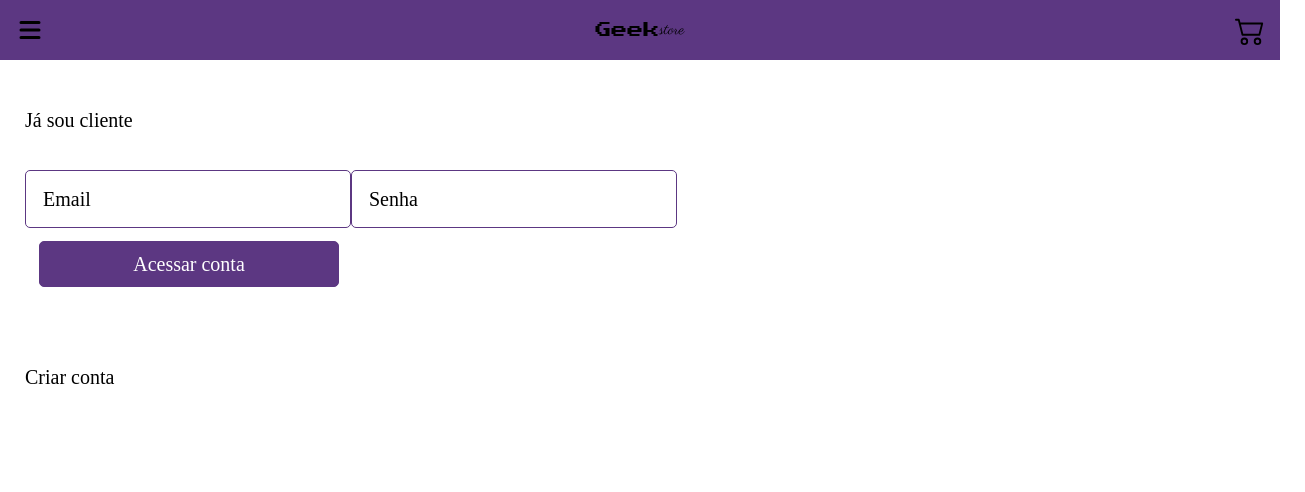
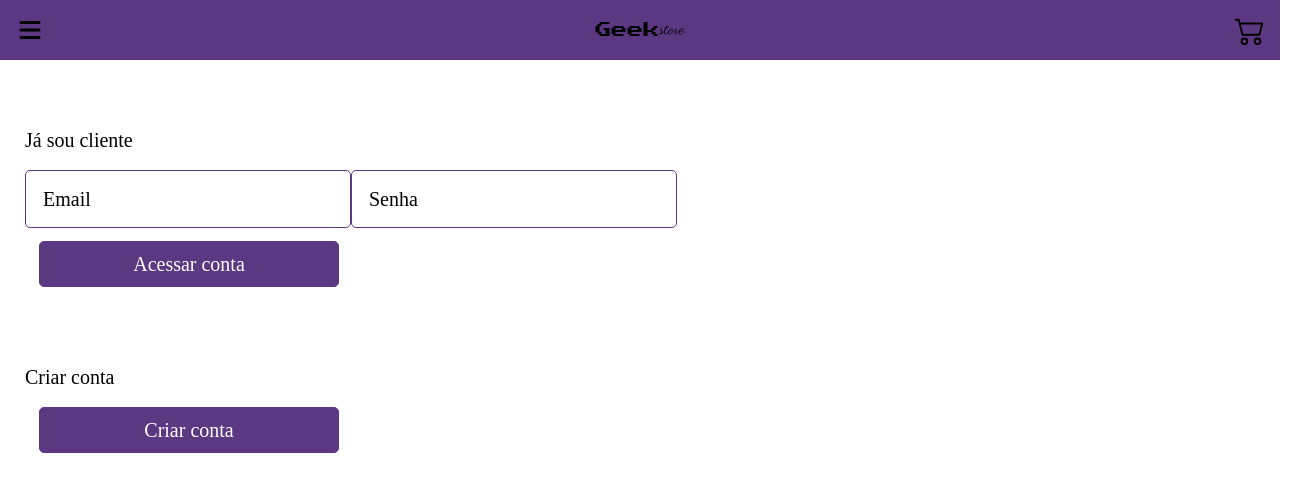
Before and after one commit to victorHL99/projeto14-boot-store-front, a React (Create React App) app: page /login in a window 1280 px wide. Shown: the top 492 px of the page, 1305 px wide, since content can reach past the window. Built offline with nearby package versions, Linux system fonts and the light colour scheme.

Commit message:
Parte front de login funcionando

```diff
--- a/src/components/Login.js
+++ b/src/components/Login.js
@@ -1,15 +1,16 @@
 import { useState } from 'react';
+import { Link } from 'react-router-dom';
 
 import styled from 'styled-components';
 
 import Header from './Header';
-/* import api from '.././api/api.js'; */
+import api from '.././components/api/api.js';
 
 function Login (){
     const [email, setEmail] = useState("");
     const [password, setPassword] = useState("");
 
-    /* async function handleSubmitLogin(e){
+    async function tryLogin(e){
         e.preventDefault();
 
         try {
@@ -18,30 +19,30 @@ function Login (){
                 password
             });
 
+            console.log(email, password);
+
 
 
         } catch (error) {
+            console.log(email, password);
+        }
 
     }
-
-    } */
 
     return (
         <>
             <Header/>
             <Main>
-                <TitleClient>Já sou cliente</TitleClient>
-                <form>
-                    {/* EMAIL */}
+                <p className='user'>Já sou cliente</p>
+                <form onSubmit={tryLogin}>
                     <Input type="text" value={email} placeholder="Email" onChange={(e)=>setEmail(e.target.value)}/>
+                    <Input type="password" value={password} placeholder="Senha" onChange={(e)=>setPassword(e.target.value)}/>
+                    <Button type="submit" ><p>Acessar conta</p></Button>
+                </form>
+                <p className='newUser'>Criar conta</p>
 
-                    {/* SENHA */}
-                    <Input type="text" value={password} placeholder="Senha" onChange={(e)=>setPassword(e.target.value)}/>
+                <Navegate to='cadastro'><ButtonRegister><p>Criar conta</p></ButtonRegister></Navegate>
 
-                    {/* BOTÃO ACESSAR CONTA */}
-                    <Button type="submit" /* onClick={handleSubmitLogin} */ ><p>Acessar conta</p></Button>
-                </form>
-                <TitleRegister>Criar conta</TitleRegister>
             </Main>
         </>
 
@@ -56,26 +57,27 @@ const Main = styled.main`
     height: 100vh;
     display: flex;
     flex-direction: column;
-`
-const TitleClient = styled.p`
+    overflow: hidden;
+
+    .user {
         position: relative;
-    top:50px;
+        top:70px;
         left: 25px;
         font-size: 20px;
         font-family: 'Saira Stencil One', cursive;
         color: #000000;
-    cursor: hidden;
+    }
 
-`
-const TitleRegister = styled.p`
+    .newUser{
         position: relative;
         top:170px;
         left: 25px;
         font-size: 20px;
         font-family: 'Saira Stencil One', cursive;
         color: #000000;
+    }
+`
 
-`
 
 const Input = styled.input`
     position: relative;
@@ -137,3 +139,35 @@ const Button = styled.button`
         color: #FFFFFF;
     }
 `
+
+const ButtonRegister = styled.button`
+    background-color: #5C3782;
+    position: relative;
+    z-index: 1;
+    display: flex;
+    align-items: center;
+    justify-content: center;
+    border-radius: 5px;
+    border: 1px solid #5C3782;
+    width: 300px;
+    height: 46px;
+    left:39px;
+    top: 190px;
+    cursor: pointer;
+
+    p{
+        position: relative;
+        z-index: 1;
+        font-family: 'Saira Stencil One', cursive;
+        font-style: normal;
+        font-weight: 500;
+        font-size: 20px;
+        line-height: 23px;
+        color: #FFFFFF;
+    }
+`
+
+const Navegate = styled(Link)`
+    text-decoration: none;
+
+`
--- a/src/index.js
+++ b/src/index.js
@@ -4,6 +4,5 @@ import App from './components/App'
 
 import './assets/css/reset.css';
 import './assets/css/global.css';
-import './components/api/api.js';
 
 ReactDOM.render(<App/>, document.getElementById('root'));
```
Lines whose indentation alone changed are shown as unchanged.
